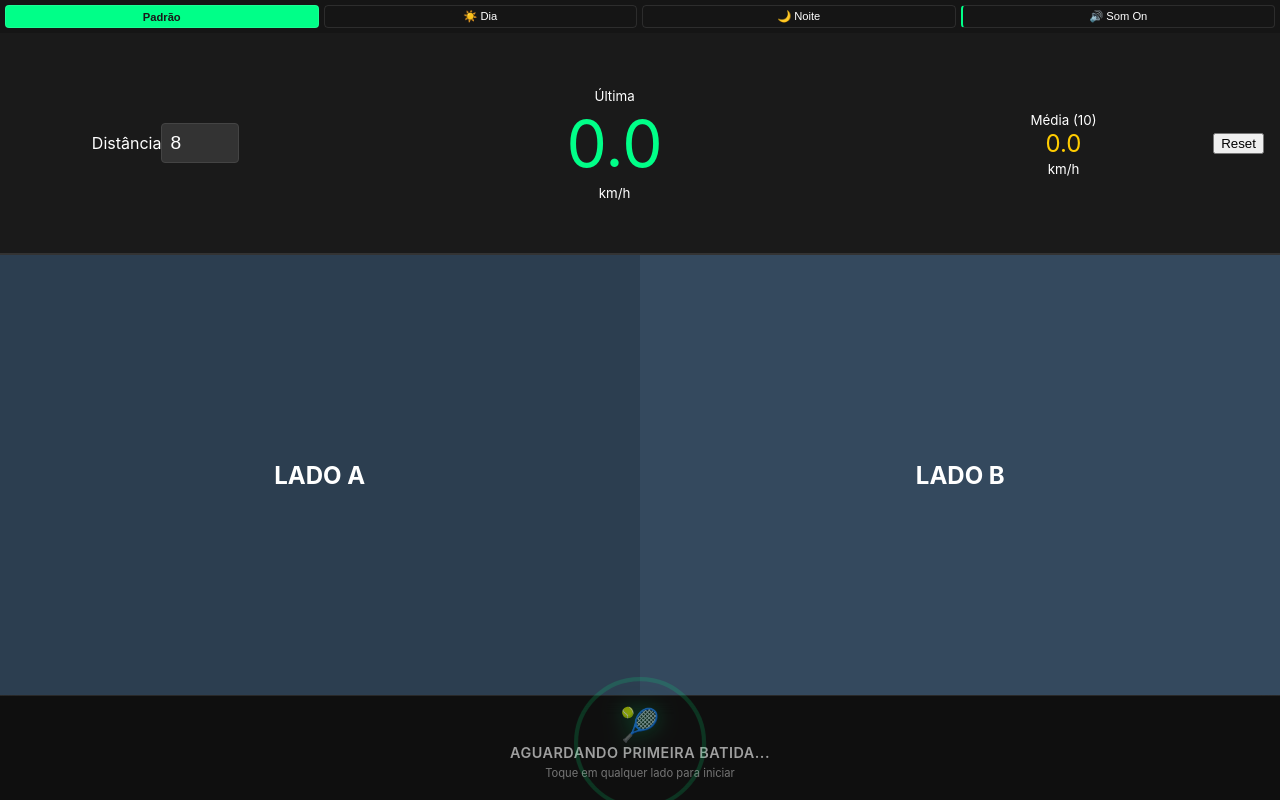
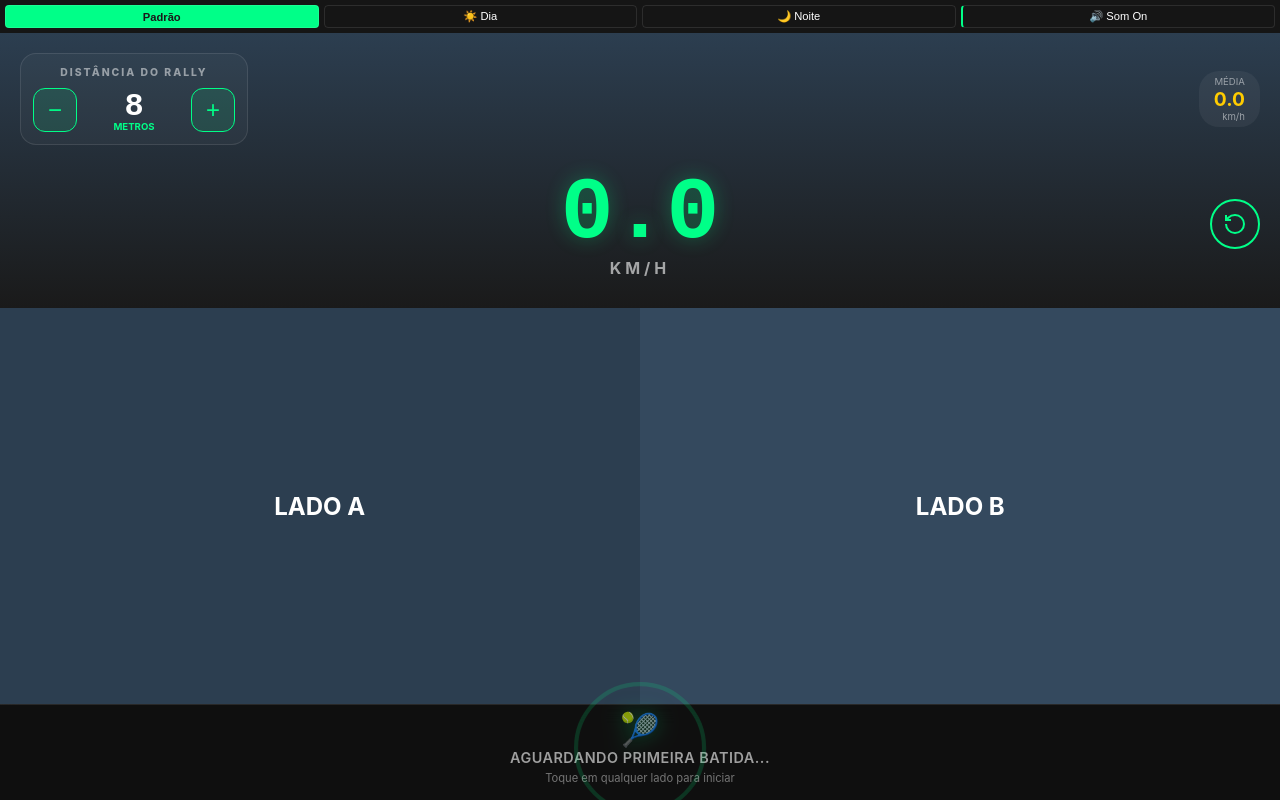
Before and after one commit to dowglasbarros/frescobol-timer, an Angular app: page / in a window 1280 px wide. Built offline with nearby package versions, Linux system fonts and the light colour scheme.

Commit message:
Feature: Improving layout

```diff
--- a/src/app/frescobol-timer/frescobol-timer.html
+++ b/src/app/frescobol-timer/frescobol-timer.html
@@ -18,26 +18,45 @@
       }
     </div> -->
 
-    <div class="stats-grid">
-      <div class="stat-item">
-        <label>Distância</label>
-        <input type="number" [(ngModel)]="distancia" />
+    <div class="top-bar">
+      <div class="distance-stepper">
+        <label class="stepper-label">DISTÂNCIA DO RALLY</label>
+        <div class="stepper-controls">
+          <button class="step-btn" (click)="ajustarDistancia(-0.5)" aria-label="Diminuir">
+            <span>−</span>
+          </button>
+
+          <div class="display-wrapper">
+            <input type="number" [(ngModel)]="distancia" class="distance-input" step="0.5" />
+            <span class="unit-tag">METROS</span>
+          </div>
+
+          <button class="step-btn" (click)="ajustarDistancia(0.5)" aria-label="Aumentar">
+            <span>+</span>
+          </button>
+        </div>
       </div>
 
-      <div class="stat-item main">
-        <small>Última</small>
-        <span class="value">{{ velocidadeAtualKmH() }}</span>
-        <small>km/h</small>
-      </div>
-
-      <div class="stat-item">
-        <small>Média (10)</small>
-        <span class="avg">{{ mediaVelocidadeKmH() }}</span>
+      <div class="session-avg">
+        <small>MÉDIA</small>
+        <strong>{{ mediaVelocidadeKmH() }}</strong>
         <small>km/h</small>
       </div>
     </div>
 
-    <button class="btn-reset" (click)="reset()">Reset</button>
+    <div class="speed-display">
+      <div class="speed-value">
+        <span class="number">{{ velocidadeAtualKmH() }}</span>
+        <span class="label">km/h</span>
+      </div>
+
+      <button class="btn-reset-fab" (click)="reset()" aria-label="Resetar">
+        <svg viewBox="0 0 24 24" fill="none" stroke="currentColor" stroke-width="2">
+          <path d="M3 12a9 9 0 1 0 9-9 9.75 9.75 0 0 0-6.74 2.74L3 8"></path>
+          <path d="M3 3v5h5"></path>
+        </svg>
+      </button>
+    </div>
   </header>
 
   <main class="touch-zones">
--- a/src/app/frescobol-timer/frescobol-timer.scss
+++ b/src/app/frescobol-timer/frescobol-timer.scss
@@ -12,36 +12,89 @@
 }
 
 .dashboard {
-  height: 30%;
-  background: #1a1a1a;
-  color: #fff;
+  padding: 20px;
+  background: linear-gradient(180deg, var(--bg-accent) 0%, var(--bg-primary) 100%);
   display: flex;
-  justify-content: space-around;
+  flex-direction: column;
+  gap: 15px;
+}
+
+.top-bar {
+  display: flex;
+  justify-content: space-between;
   align-items: center;
-  padding: 1rem;
-  border-bottom: 2px solid #333;
+  font-family: 'Inter', sans-serif;
+}
 
-  .result {
+.speed-display {
+  position: relative;
+  display: flex;
+  justify-content: center;
+  align-items: center;
+  padding: 10px 0;
+
+  .speed-value {
     text-align: center;
-    .value {
-      font-size: 3rem;
-      font-weight: bold;
-      color: #00ff88;
+    .number {
+      font-family: 'JetBrains Mono', 'Roboto Mono', monospace; // Fonte técnica
+      font-size: 5.5rem;
+      font-weight: 800;
+      line-height: 1;
+      color: var(--color-highlight);
+      text-shadow: 0 0 20px rgba(0, 255, 136, 0.3);
+      display: block;
     }
-    .unit {
-      font-size: 1.2rem;
-      margin-left: 0.5rem;
+    .label {
+      font-size: 1rem;
+      letter-spacing: 4px;
+      text-transform: uppercase;
+      opacity: 0.6;
+      font-weight: 700;
     }
   }
+}
 
-  input {
-    width: 60px;
-    background: #333;
-    border: 1px solid #444;
-    color: white;
-    padding: 8px;
-    border-radius: 4px;
+.btn-reset-fab {
+  position: absolute;
+  right: 0;
+  width: 50px;
+  height: 50px;
+  border-radius: 50%;
+  border: 2px solid var(--color-highlight);
+  background: transparent;
+  color: var(--color-highlight);
+  display: flex;
+  align-items: center;
+  justify-content: center;
+  cursor: pointer;
+  transition: all 0.2s cubic-bezier(0.4, 0, 0.2, 1);
+
+  &:active {
+    transform: rotate(-180deg) scale(0.9);
+    background: var(--color-highlight);
+    color: var(--bg-primary);
+  }
+
+  svg {
+    width: 24px;
+    height: 24px;
+  }
+}
+
+.session-avg {
+  background: rgba(255, 255, 255, 0.05);
+  padding: 5px 15px;
+  border-radius: 20px;
+  text-align: right;
+
+  small {
+    font-size: 0.6rem;
+    display: block;
+    opacity: 0.5;
+  }
+  strong {
     font-size: 1.2rem;
+    color: var(--color-avg);
   }
 }
 
@@ -71,20 +124,6 @@
     &:active {
       background: #00ff88;
       color: #000;
-    }
-  }
-}
-
-.stats-grid {
-  display: grid;
-  grid-template-columns: 1fr 2fr 1fr;
-  width: 100%;
-  align-items: center;
-  text-align: center;
-
-  @media (max-width: 400px) {
-    .main .value {
-      font-size: 2.5rem; // Reduz um pouco o número principal em telas pequenas
     }
   }
 }
@@ -369,3 +408,76 @@
     color: #000;
   }
 }
+
+.distance-stepper {
+  display: flex;
+  flex-direction: column;
+  align-items: center;
+  background: rgba(255, 255, 255, 0.03);
+  padding: 12px;
+  border-radius: 16px;
+  border: 1px solid rgba(255, 255, 255, 0.1);
+
+  .stepper-label {
+    font-size: 0.65rem;
+    letter-spacing: 2px;
+    margin-bottom: 8px;
+    opacity: 0.5;
+    font-weight: 800;
+  }
+}
+
+.stepper-controls {
+  display: flex;
+  align-items: center;
+  gap: 15px;
+
+  .step-btn {
+    width: 44px;
+    height: 44px;
+    border-radius: 12px;
+    border: 1px solid var(--color-highlight);
+    background: rgba(0, 255, 136, 0.1);
+    color: var(--color-highlight);
+    font-size: 1.5rem;
+    display: flex;
+    align-items: center;
+    justify-content: center;
+    cursor: pointer;
+
+    &:active {
+      background: var(--color-highlight);
+      color: #000;
+    }
+  }
+}
+
+.display-wrapper {
+  position: relative;
+  text-align: center;
+
+  .distance-input {
+    background: transparent;
+    border: none;
+    color: var(--text-main);
+    font-family: 'JetBrains Mono', monospace;
+    font-size: 2rem;
+    font-weight: 700;
+    width: 80px;
+    text-align: center;
+    outline: none;
+
+    // Remove as setas padrão do browser
+    &::-webkit-inner-spin-button {
+      -webkit-appearance: none;
+    }
+  }
+
+  .unit-tag {
+    display: block;
+    font-size: 0.6rem;
+    font-weight: bold;
+    color: var(--color-highlight);
+    margin-top: -5px;
+  }
+}
--- a/src/app/frescobol-timer/frescobol-timer.ts
+++ b/src/app/frescobol-timer/frescobol-timer.ts
@@ -86,6 +86,17 @@ export class FrescobolTimer implements OnInit {
     // Limpa o evento, pois ele só pode ser usado uma vez
     this.deferredPrompt.set(null);
     this.showInstallModal.set(false);
+  }
+
+  ajustarDistancia(valor: number) {
+    this.distancia.update((d) => {
+      const novaDist = d + valor;
+      // Limite mínimo de 1m e máximo de 30m para evitar erros de cálculo
+      return novaDist >= 1 ? novaDist : 1;
+    });
+
+    // Feedback tátil ao ajustar
+    if ('vibrate' in navigator) navigator.vibrate(10);
   }
 
   fecharModal() {
```
